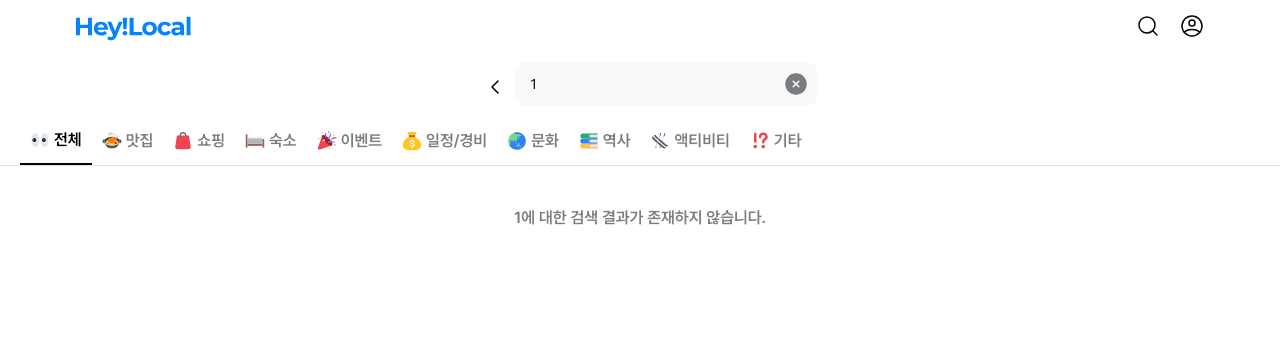
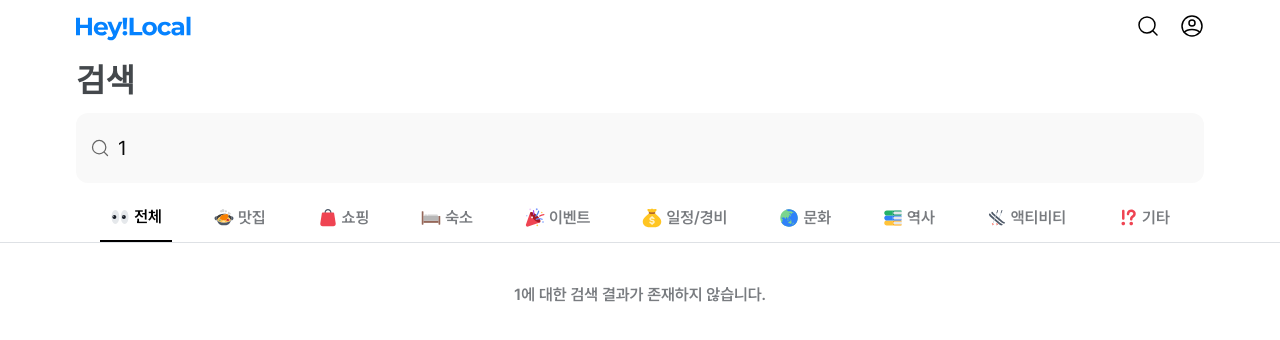
Before and after one commit to DevIruka/trip-connect, a Next.js app: page /search/1 in a window 1280 px wide. Shown: the top 340 px of the page. Built offline with nearby package versions, Linux system fonts and the light colour scheme; no server answers; the database is empty.

Commit message:
💄 style : 상세 검색 페이지의 반응형 완료

```diff
--- a/src/app/home/_components/DDay.tsx
+++ b/src/app/home/_components/DDay.tsx
@@ -1,4 +1,3 @@
-import { useLang } from '@/store/languageStore';
 import React from 'react';
 
 const calculateDday = (dateEnd: string): number => {
--- a/src/app/search/[id]/_components/DetailedSearchBar.tsx
+++ b/src/app/search/[id]/_components/DetailedSearchBar.tsx
@@ -8,6 +8,8 @@ import { convertToKorean } from '../../_utils/convertTopictoKorean';
 import { useSearchStore } from '@/store/useSearchStore';
 import { Tabs, TabsList, TabsTrigger } from '@/components/ui/Tabs';
 import { useTranslation } from 'react-i18next';
+import { Desktop, Mobile } from '@/components/ui/Responsive';
+import search from '@/data/images/ic-Search.svg';
 
 const iconLeft = '/images/ic-left.svg';
 const iconclose = '/images/ic-xmark.svg';
@@ -42,6 +44,7 @@ const DetailedSearchBar = ({
 
   return (
     <>
+      <Mobile>
         <div className="flex flex-row items-center">
           <Link href="/search">
             <Image
@@ -71,7 +74,25 @@ const DetailedSearchBar = ({
             />
           </div>
         </div>
-      <div className="w-full px-5 border-b border-[#dee1e5] menuscrollbar">
+      </Mobile>
+      <Desktop>
+        <div className="flex flex-col max-w-[1200px] w-full relative">
+        <span className="text-[#44484c] text-[32px] font-bold font-['Pretendard'] leading-[51.20px] ml-[36px]">검색</span>
+          <div className="flex flex-row justify-center items-center relative w-full">
+
+            <input
+              type="text"
+              placeholder={t('placeHolder')}
+              defaultValue={keyword!}
+              ref={inputRef}
+              className="bg-[#F9F9F9] rounded-[12px] text-xl h-[70px] w-full max-w-[1128px] mt-[6px] mb-[11px] py-[12px] pr-[16px] px-[42px] mx-[36px]"
+              onClick={inputOnclick}
+            />
+            <Image src={search} width={20} height={20} alt='search' className='absolute left-[50px] top-[31px] filter invert-[40%] brightness-[80%]' />
+          </div>
+        </div>
+      </Desktop>
+      <div className="w-full px-5 border-b border-[#dee1e5] menuscrollbar flex items-center justify-center">
         <Tabs
           value={selectedCategory ?? undefined}
           onValueChange={(value: string) =>
@@ -81,7 +102,11 @@ const DetailedSearchBar = ({
         >
           <TabsList>
             {category.map((cat) => (
-              <TabsTrigger key={cat} value={convertToKorean(cat)}>
+              <TabsTrigger
+                key={cat}
+                value={convertToKorean(cat)}
+                className="md:mx-4"
+              >
                 <TabDetail category={cat} />
               </TabsTrigger>
             ))}
--- a/src/app/search/[id]/_components/RequestDetail.tsx
+++ b/src/app/search/[id]/_components/RequestDetail.tsx
@@ -3,11 +3,9 @@ import { ReqResPost } from './SearchResults';
 import { UseMutationResult } from '@tanstack/react-query';
 import TimeAgo from './TimeAgo';
 import selectedBookmarkBtn from '@/data/images/ic-bookmark.svg';
-import { calculateDDay } from '../../_utils/calculateDDay';
 import { convertToKorean } from '../../_utils/convertTopictoKorean';
 import { useLang } from '@/store/languageStore';
-import { countryNameMapping, enNations, nations } from '@/data/nation';
-import PostDday from '@/app/home/_components/DDay';
+import { countryNameMapping} from '@/data/nation';
 import { useTranslation } from 'react-i18next';
 import Dday from './DDay';
 
@@ -112,13 +110,13 @@ const RequestDetail = ({
             <p className="max-w-[315px] text-[16px] font-[600] ml-[6px] mb-[6px] overflow-hidden text-ellipsis line-clamp-2">
               {post.title}
             </p>
-            <p className="text-[14px] max-w-[315px] text-[#797C80] font-[500] ml-[6px] overflow-hidden text-ellipsis line-clamp-2">
+            <p className="text-[14px] w-full text-[#797C80] font-[500] ml-[6px] overflow-hidden text-ellipsis line-clamp-2">
               {post.content ?? '로딩 중...'}
             </p>
           </div>
         </div>
 
-        <div className="flex flex-row items-center mt-[12px] mb-[24px] justify-between">
+        <div className="flex flex-row items-center mt-[12px] mb-[24px] md:mb-0 justify-between">
           <div className="flex flex-row items-center">
             <Image width={18} height={18} src={coin} alt="credit icon" />
             <p className="text-[12px] text-[#797C80] ml-1">{post.credit} </p>
--- a/src/app/search/[id]/_components/ResponseContent.tsx
+++ b/src/app/search/[id]/_components/ResponseContent.tsx
@@ -6,6 +6,6 @@ const stripHtmlTags = (html: string | undefined) => {
 
 const ResponseContent = ({ html }: { html: string | undefined }) => {
   const textContent = stripHtmlTags(html);
-  return <p className="text-[14px] max-w-[315px] text-[#797C80] font-[500] ml-[6px] overflow-hidden text-ellipsis line-clamp-2">{textContent}</p>;
+  return <p className="text-[14px] w-full text-[#797C80] font-[500] ml-[6px] overflow-hidden text-ellipsis line-clamp-2">{textContent}</p>;
 };
 export default ResponseContent;
--- a/src/app/search/[id]/_components/ResponseDetail.tsx
+++ b/src/app/search/[id]/_components/ResponseDetail.tsx
@@ -31,10 +31,10 @@ const ResponseDetail = ({
   const { lang } = useLang();
   const { t } = useTranslation('search');
   return (
-    <div className="w-full">
-      <div className="flex flex-row w-full">
-        <div className="flex flex-row w-full items-center mt-[12px] mb-[12px]">
-          <div className="flex items-center justify-center h-[22.017px] min-w-6 bg-[#F5F7FA] text-[#45484D] rounded-md py-[4px] px-[6px] mr-[4px]">
+    <div className="w-full ">
+      <div className="flex flex-row w-full ">
+        <div className="flex flex-row w-full items-center mt-[12px] mb-[12px] ">
+          <div className="flex items-center justify-center h-[22.017px] min-w-6 bg-[#F5F7FA] text-[#45484D] rounded-md py-[4px] px-[6px] mr-[4px] ">
             <Image src={marker} width={10} height={10} alt="marker" />
             <p className="text-[12px]">
               {typeof post.country_city === 'string'
@@ -72,7 +72,7 @@ const ResponseDetail = ({
         </div>
       </div>
 
-      <div className="flex flex-row items-center mt-[12px] mb-[24px] justify-between">
+      <div className="flex flex-row items-center mt-[12px] mb-[24px] md:mb-0 justify-between">
         <div className="flex flex-row items-center">
           <Image width={18} height={18} src={coin} alt="credit icon" />
           <p className="text-[12px] text-[#797C80] ml-1">{credit} </p>
--- a/src/app/search/[id]/_components/SearchResultComponent.tsx
+++ b/src/app/search/[id]/_components/SearchResultComponent.tsx
@@ -118,14 +118,14 @@ const SearchResultComponent = () => {
               <p></p>
             )}
             <SearchResults filteredPosts={filteredPosts} filter={filter} />
-            <div className="flex flex-col w-full items-center justify-center">
+            <div className="flex flex-col w-full items-center justify-center mt-[40px]">
               {(requestHasNextPage || responseHasNextPage) && (
                 <button
                   onClick={() => moreBtnHandler()}
                   disabled={
                     requestIsFetchingNextPage || responseIsFetchingNextPage
                   }
-                  className="border-2 rounded-lg p-2 grid cursor-pointer w-full"
+                  className="border rounded-[100px] p-2 grid cursor-pointer w-full max-w-[324px]"
                 >
                   {requestIsFetchingNextPage || responseIsFetchingNextPage
                     ? '검색 결과 로드 중'
--- a/src/app/search/[id]/_components/SearchResultCount.tsx
+++ b/src/app/search/[id]/_components/SearchResultCount.tsx
@@ -14,7 +14,7 @@ const SearchResultCount = ({
   const { t } = useTranslation('search');
   return (
     <>
-      <div className="flex flex-row items-center h-[29px]">
+      <div className="flex flex-row items-center h-[29px] md:px-[36px]">
         <p className="font-bold text-[18px]">{t('result')} </p>
         <span className="font-semibold ml-2 text-[16px] text-gray-500">
           {filter === 'all'
--- a/src/app/search/[id]/_components/SearchResults.tsx
+++ b/src/app/search/[id]/_components/SearchResults.tsx
@@ -83,7 +83,7 @@ const SearchResults = ({ filteredPosts, filter }: SearchResultsProps) => {
 
   return (
     <>
-      <ul className="w-full">
+      <ul className="grid grid-cols-1 md:grid-cols-2 lg:grid-cols-3 gap-4 w-full max-w-[1200px] mx-auto md:px-[36px]">
         {filtered?.map((post, index) => {
           const bookmarked = isPostBookmarked(String(post.id));
           const nickname = nicknameMap?.[post.user_id!];
@@ -103,10 +103,10 @@ const SearchResults = ({ filteredPosts, filter }: SearchResultsProps) => {
           return (
             <li
               key={post.id}
-              className="w-full"
+              className="w-full flex"
               onClick={() => onClickHandler(post)}
             >
-              <div className="flex border-b-2 border-[#F4F4F4] cursor-pointer w-full">
+              <div className="flex border-b-2 md:border md:border-[#eaeaea] md:rounded-lg md:p-[20px] border-[#F4F4F4] cursor-pointer w-full">
                 {'request_id' in post ? (
                   <ResponseDetail
                     credit={credit}
--- a/src/app/search/[id]/_components/SelectBox.tsx
+++ b/src/app/search/[id]/_components/SelectBox.tsx
@@ -17,7 +17,7 @@ const CustomSelectBox = ({ filter, setFilter }: SelectBoxProps) => {
   };
 
   return (
-    <div className="flex justify-center items-center relative">
+    <div className="flex justify-center items-center relative md:pr-[36px]">
       <div
         className="flex items-center justify-end text-right h-[29px] w-[80px] rounded py-1 cursor-pointer"
         onClick={() => setIsOpen(!isOpen)}
--- a/tailwind.config.ts
+++ b/tailwind.config.ts
@@ -10,6 +10,7 @@ const config: Config = {
   theme: {
     screens: {
       md: '800px',
+      lg : '1200px'
     },
     extend: {
       colors: {
```
Lines whose indentation alone changed are shown as unchanged.
